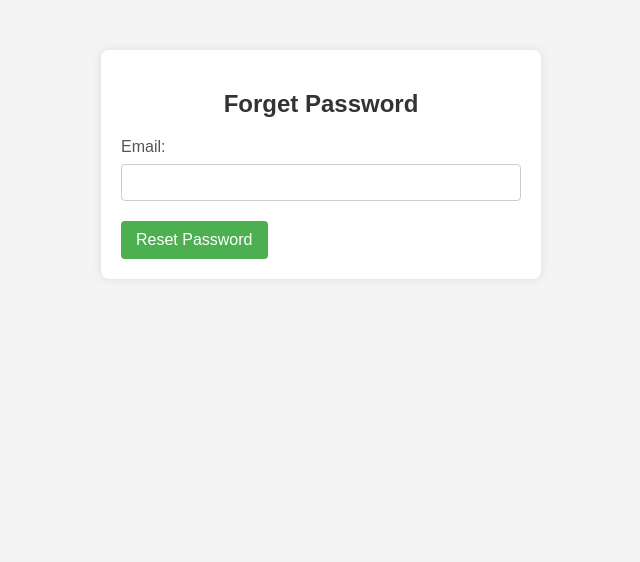
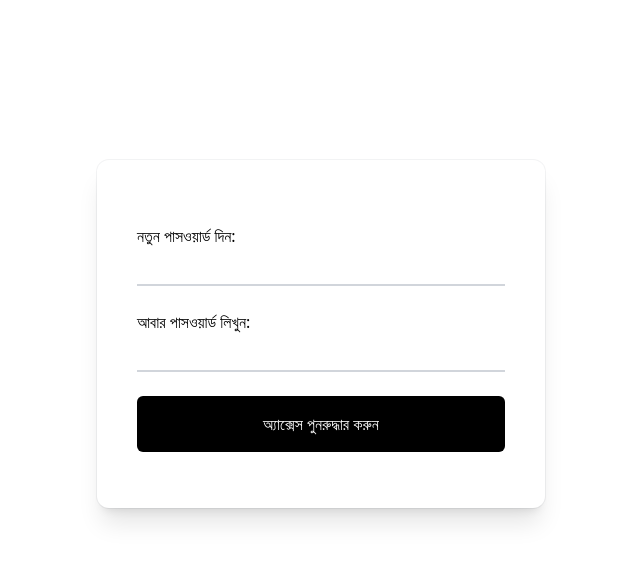
Before and after one commit to rafeuddaraj/noipun-backend, a Django app: template noipun/users/templates/forget.html in a window 1280 px wide. Shown: the top 562 px of the page, without its empty margins (319-959 px from the left). Run offline with Django 5.2, Linux system fonts and the light colour scheme; the template is opened without the code that fills it: values that come from a table or form of the project are taken from there, others are empty; some libraries are stand-ins or nearby versions.

Commit message:
forget password done

```diff
--- /dev/null
+++ b/noipun/users/forms.py
@@ -0,0 +1,33 @@
+# forms.py
+from django import forms
+from django.core.exceptions import ValidationError
+
+
+class ForgetPasswordForm(forms.Form):
+    password = forms.CharField(
+        label='নতুন পাসওয়ার্ড দিন',
+        widget=forms.PasswordInput(attrs={
+            'placeholder': 'নতুন পাসওয়ার্ড দিন',
+            'class': 'peer mt-1 w-full border-b-2 border-gray-300 px-0 py-1 placeholder:text-transparent focus:border-gray-500 focus:outline-none',
+            'autocomplete': 'off'
+        })
+    )
+    password2 = forms.CharField(
+        label='আবার পাসওয়ার্ড লিখুন',
+        widget=forms.PasswordInput(attrs={
+            'placeholder': 'আবার পাসওয়ার্ড লিখুন',
+            'class': 'peer mt-1 w-full border-b-2 border-gray-300 px-0 py-1 placeholder:text-transparent focus:border-gray-500 focus:outline-none'
+        })
+    )
+
+    def clean(self):
+        cleaned_data = super().clean()
+        password = cleaned_data.get('password')
+        password2 = cleaned_data.get('password2')
+
+        if password and password2 and password != password2:
+            raise ValidationError('Passwords do not match')
+
+        # You can add additional password validation checks here if needed
+
+        return cleaned_data
--- a/noipun/users/templates/forget.html
+++ b/noipun/users/templates/forget.html
@@ -1,70 +1,69 @@
 <!DOCTYPE html>
-<html lang="en">
+<html lang="bn">
 <head>
-    <meta charset="UTF-8">
-    <meta name="viewport" content="width=device-width, initial-scale=1.0">
-    <title>Noipun Forget Password</title>
-    <style>
-        body {
-            font-family: Arial, sans-serif;
-            background-color: #f4f4f4;
-            margin: 0;
-            padding: 0;
-        }
-
-        .container {
-            max-width: 400px;
-            margin: 50px auto;
-            background-color: #fff;
-            padding: 20px;
-            box-shadow: 0 0 10px rgba(0, 0, 0, 0.1);
-            border-radius: 8px;
-        }
-
-        h2 {
-            text-align: center;
-            color: #333;
-        }
-
-        label {
-            display: block;
-            margin-bottom: 8px;
-            color: #555;
-        }
-
-        input {
-            width: 100%;
-            padding: 10px;
-            margin-bottom: 20px;
-            border: 1px solid #ccc;
-            border-radius: 4px;
-            box-sizing: border-box;
-        }
-
-        button {
-            background-color: #4caf50;
-            color: #fff;
-            padding: 10px 15px;
-            border: none;
-            border-radius: 4px;
-            cursor: pointer;
-            font-size: 16px;
-        }
-
-        button:hover {
-            background-color: #45a049;
-        }
-    </style>
+    <meta charset="UTF-8" />
+    <meta name="viewport" content="width=device-width, initial-scale=1.0" />
+    <title>পাসওয়ার্ড ভুলে গেছেন</title>
+    <script src="https://cdn.tailwindcss.com"></script>
 </head>
-<body>
-    <div class="container">
-        <h2>Forget Password</h2>
-        <form action="#" method="post" id="forgetPasswordForm">
-            <label for="email">Email:</label>
-            <input type="email" id="email" name="email" required>
-
-            <button type="submit">Reset Password</button>
-        </form>
+<body class="">
+    <div class="mt-40 relative mx-auto w-full max-w-md bg-white px-6 pt-10 pb-8 shadow-xl ring-1 ring-gray-900/5 sm:rounded-xl sm:px-10">
+        <div class="w-full">
+            {% if user_name %}
+            <div class="text-center">
+                <h1 class="text-left text-sm font-semibold text-gray-900">
+                    আপনি কোথায় হারিয়েছেন, {{ user_name }}? আসুন আপনাকে ফিরিয়ে আনি!
+                </h1>
+            </div>
+            <p class="mt-2 text-gray-500">আপনার পাসওয়ার্ড রিসেট করুন এবং আপনার অ্যাকাউন্টে পুনরুদ্ধার করুন।</p>
+            {% endif %}
+            <div class="mt-5">
+                <form method="post" class="mt-5">
+                    {% csrf_token %}
+                    {% if form.non_field_errors %}
+                        <div class="bg-red-100 border border-red-400 text-red-700 px-4 py-3 rounded mb-4 w-full">
+                            <strong>ভুল:</strong>
+                            <ul>
+                                {% for error in form.non_field_errors %}
+                                    <li class="list-disc list-inside">
+                                        {{ error }}
+                                    </li>
+                                {% endfor %}
+                            </ul>
+                        </div>
+                    {% endif %}
+                    <div class="relative mt-6">
+                        {{ form.password.label_tag }} {{ form.password }}
+                        {% if form.password.errors %}
+                            <ul class="bg-red-100 border border-red-400 text-red-700 px-4 py-3 rounded mb-4 w-full">
+                                {% for error in form.password.errors %}
+                                    <li class="list-disc list-inside">
+                                        {{ error }}
+                                    </li>
+                                {% endfor %}
+                            </ul>
+                        {% endif %}
+                    </div>
+                    <div class="relative mt-6">
+                        {{ form.password2.label_tag }} {{ form.password2 }}
+                        {% if form.password2.errors %}
+                            <ul class="bg-red-100 border border-red-400 text-red-700 px-4 py-3 rounded mb-4 w-full">
+                                {% for error in form.password2.errors %}
+                                    <li class="list-disc list-inside">
+                                        {{ error }}
+                                    </li>
+                                {% endfor %}
+                            </ul>
+                        {% endif %}
+                    </div>
+                    <div class="my-6">
+                        <button type="submit" class="w-full rounded-md bg-black px-3 py-4 text-white focus:bg-gray-600 focus:outline-none">
+                            অ্যাক্সেস পুনরুদ্ধার করুন
+                        </button>
+                    </div>
+                </form>
+            </div>
+        </div>
     </div>
 </body>
 </html>
```
Also changed, not shown: noipun/users/templates/error_page.html (added, +30 -0 lines), noipun/users/views.py (+38 -8 lines).
